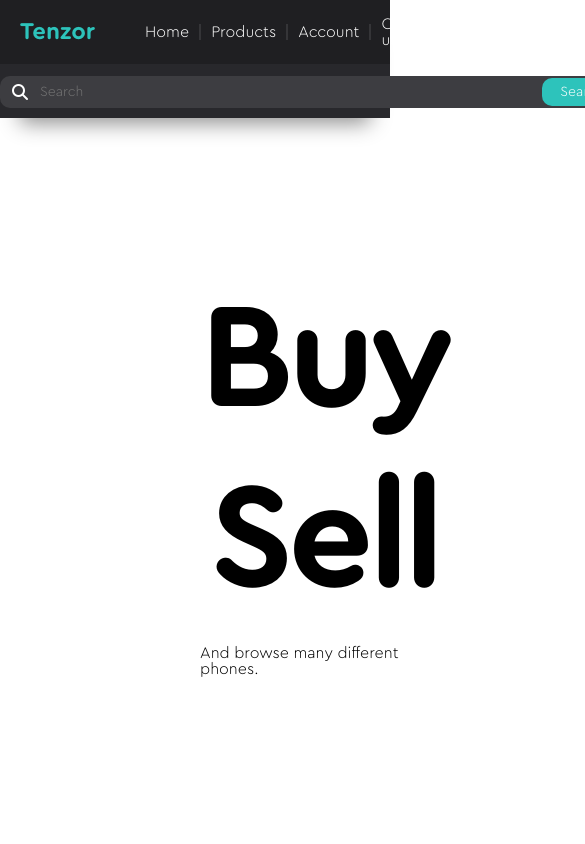
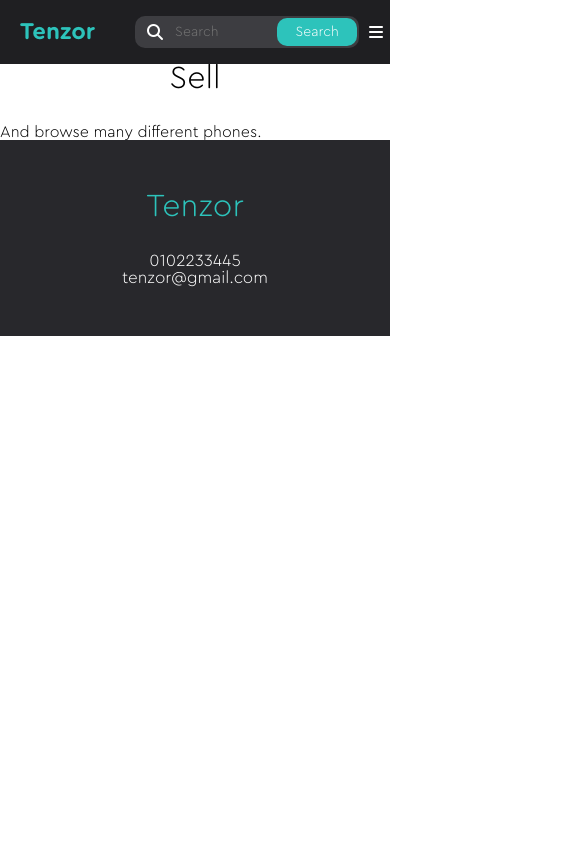
Before and after one commit to Ahmed275-Wael/tenzor, a React (Create React App) app in the folder Client/: page / in a window 390 px wide. Shown: the top 844 px of the page, 585 px wide, since content can reach past the window. Built offline with nearby package versions, Linux system fonts and the light colour scheme.

Commit message:
navbar media queries

```diff
--- a/Client/public/index.html
+++ b/Client/public/index.html
@@ -3,7 +3,8 @@
   <head>
     <meta charset="utf-8" />
     <link rel="icon" href="%PUBLIC_URL%/favicon.ico" />
-    <meta name="viewport" content="width=device-width, initial-scale=1" />
+    <meta http-equiv="X-UA-Compatible" content="IE=edge" />
+    <meta name="viewport" content="width=device-width, initial-scale=1.0" />
     <meta name="theme-color" content="#000000" />
     <!-- Font Awesome library -->
     <script
--- a/Client/src/App.js
+++ b/Client/src/App.js
@@ -1,7 +1,7 @@
 import "./App.css";
 import { BrowserRouter as Router, Route, Switch } from "react-router-dom";
 import { SkeletonTheme } from "react-loading-skeleton";
-import Main from "./pages/Main";
+import Home from "./pages/Home";
 import Products from "./pages/Products";
 import ViewProduct from "./pages/ViewProduct";
 import SignIn from "./pages/SignIn";
@@ -18,7 +18,7 @@
       <Router>
         <Switch>
           <Route exact path="/">
-            <Main />
+            <Home />
           </Route>
           <Route exact path="/products">
             <Products />
--- a/Client/src/components/Navbar.jsx
+++ b/Client/src/components/Navbar.jsx
@@ -7,10 +7,14 @@
   let history = useHistory();
   const [toggleAccount, setToggleAccount] = useState(false);
   const [toggleProfile, setToggleProfile] = useState(false);
+  const [toggleMobileMenu, setToggleMobileMenu] = useState(false);
   const { register, handleSubmit } = useForm();
 
   function onSubmit(data) {
     history.push(`/search=${data.name}`);
+  }
+  function onSubmitMobile(data) {
+    history.push(`/search=${data.nameMobile}`);
   }
 
   function accClick() {
@@ -25,20 +29,104 @@
     history.push("/");
     window.location.reload();
   }
+
+  function mobileMenuClick() {
+    setToggleMobileMenu((prevState) => !prevState);
+  }
   return (
     <nav>
+      {/* This is the sub menu for mobile screens */}
+      <div
+        className={
+          toggleMobileMenu
+            ? "toggled-mobile-submenu mobile-submenu"
+            : "mobile-submenu"
+        }
+      >
+        <i onClick={mobileMenuClick} className="fa-solid fa-xmark"></i>
+        {sessionStorage.getItem("user") && (
+          <>
+            <div className="profile-mobile">
+              <p>
+                Hello,{" "}
+                {JSON.parse(sessionStorage.getItem("user"))
+                  .firstName.charAt(0)
+                  .toUpperCase() +
+                  JSON.parse(sessionStorage.getItem("user")).firstName.slice(1)}
+              </p>
+              <div className="profile-mobile-links">
+                <ul>
+                  <li>
+                    <Link to="/profile">Profile</Link>
+                  </li>
+                  <li>
+                    <Link onClick={logoutOnClick} to="">
+                      Logout
+                    </Link>
+                  </li>
+                </ul>
+              </div>
+            </div>
+          </>
+        )}
+        <ul>
+          <li>
+            <Link to="/">Home</Link>
+          </li>
+          <li>
+            <Link to="/products">Products</Link>
+          </li>
+          {sessionStorage.getItem("user") && (
+            <li>
+              <Link to="/upload">
+                Upload &nbsp;
+                <i className="fa-solid fa-arrow-up-from-bracket fa-sm"></i>
+              </Link>
+            </li>
+          )}
+          <li>
+            <Link to="/contact">Contact us</Link>
+          </li>
+          {!sessionStorage.getItem("user") && (
+            <>
+              <li>
+                <Link to="/signin">Login</Link>
+              </li>
+              <li>
+                <Link to="signup">Register</Link>
+              </li>
+            </>
+          )}
+        </ul>
+      </div>
+      {/* ================================================== */}
+      {/* This is for normal screens */}
       <div className="top-nav">
         <div className="logo">
           <h2>Tenzor</h2>
           {/* <img src="../images/" alt="" /> */}
         </div>
         <ul className="main-links">
+          {/* Search doesnt work here!!!!!!! */}
+          <form id="mobile-form" onSubmit={handleSubmit(onSubmitMobile)}>
+            <label htmlFor="search-bar-mobile">
+              <i className="fa-solid fa-magnifying-glass"></i>
+            </label>
+            <input
+              {...register("nameMobile")}
+              id="search-bar-mobile"
+              type="text"
+              placeholder="Search"
+            />
+            <button type="submit">Search</button>
+          </form>
           <li>
             <Link to="/">Home</Link>
           </li>
           <li>
             <Link to="/products">Products</Link>
           </li>
+          {!sessionStorage.getItem("user") && (
             <li className="main-acc-click">
               <div id="acc-main" onClick={accClick}>
                 Account
@@ -60,6 +148,7 @@
                 </ul>
               </div>
             </li>
+          )}
           {sessionStorage.getItem("user") && (
             <li>
               <Link to="/upload">
@@ -71,19 +160,20 @@
           <li>
             <Link to="/contact">Contact us</Link>
           </li>
+          <li id="mobile-menu-toggle">
+            <i onClick={mobileMenuClick} className="fa-solid fa-bars"></i>
+          </li>
         </ul>
       </div>
       <div className="bottom-nav">
         {sessionStorage.getItem("user") && (
           <div className="profile">
             <p onClick={profileClick}>
-              Hello,{" "}
+              Hello,
               {JSON.parse(sessionStorage.getItem("user"))
                 .firstName.charAt(0)
                 .toUpperCase() +
-                JSON.parse(sessionStorage.getItem("user")).firstName.slice(
-                  1
-                )}{" "}
+                JSON.parse(sessionStorage.getItem("user")).firstName.slice(1)}
               <i className="fa-solid fa-chevron-down fa-xs"></i>
             </p>
             <ul className={toggleProfile ? "toggle-on" : "toggle-off"}>
@@ -99,7 +189,7 @@
             </ul>
           </div>
         )}
-        <form action="" onSubmit={handleSubmit(onSubmit)}>
+        <form onSubmit={handleSubmit(onSubmit)}>
           <label htmlFor="search-bar">
             <i className="fa-solid fa-magnifying-glass"></i>
           </label>
--- a/Client/src/components/styles/footer.css
+++ b/Client/src/components/styles/footer.css
@@ -15,24 +15,10 @@
 /* Mobile */
 
 @media (max-width: 767px) {
+  footer {
+    flex-direction: column;
+  }
+  footer .contact {
+    text-align: center;
+  }
 }
-
-/* Small Screens */
-
-@media (min-width: 768px) and (max-width: 991px) {
-}
-
-/* Medium Screens */
-
-@media (min-width: 992px) {
-}
-
-/* Large Screens */
-
-@media (min-width: 1200px) {
-}
-
-/* Custom */
-
-@media (max-width: 1199px) {
-}
--- a/Client/src/components/styles/landing.css
+++ b/Client/src/components/styles/landing.css
@@ -1,4 +1,4 @@
-.landing {
+/* .landing {
   height: calc(100vh - 118px);
   display: flex;
   justify-content: space-between;
@@ -14,4 +14,4 @@
   font-family: "cera round";
   font-size: 150px;
   font-weight: bold;
-}
+} */
--- a/Client/src/components/styles/navbar.css
+++ b/Client/src/components/styles/navbar.css
@@ -5,11 +5,11 @@
   padding: 0px 10px;
   transition: 0.3s;
 }
+.mobile-submenu {
+  display: none;
+}
 nav {
   color: white;
-  /* margin: 0 20px; */
-  /* position: absolute; */
-  /* padding: 0px 20px; */
 }
 nav .top-nav {
   position: fixed;
@@ -30,6 +30,12 @@
   display: flex;
   align-items: center;
   justify-content: center;
+}
+#mobile-menu-toggle {
+  display: none;
+}
+#mobile-form {
+  display: none;
 }
 nav .top-nav .main-links > li {
   transition: 0.3s;
@@ -185,3 +191,140 @@
 nav .bottom-nav .profile ul li a:hover {
   color: black;
 }
+
+/* Mobile */
+
+@media (max-width: 767px) {
+  .mobile-submenu {
+    position: fixed;
+    right: -770px;
+    top: 0;
+    width: 60vw;
+    display: flex;
+    flex-direction: column;
+    align-items: flex-start;
+    justify-content: flex-start;
+    background-color: rgba(0, 0, 0, 0.934);
+    padding: 20px;
+    min-height: 100vh;
+    z-index: 200;
+    transition: 0.3s;
+  }
+  .toggled-mobile-submenu {
+    right: 0;
+  }
+  .mobile-submenu > i {
+    font-size: 35px;
+    align-self: flex-end;
+    padding: 20px;
+  }
+  .mobile-submenu ul {
+    padding: 0;
+    list-style: none;
+    display: flex;
+    flex-direction: column;
+    align-items: flex-start;
+    gap: 20px;
+  }
+  .mobile-submenu > ul li:not(:last-child) {
+    border-bottom: 1px white solid;
+    width: 200px;
+    padding-bottom: 25px;
+  }
+  .mobile-submenu ul li a {
+    width: fit-content;
+    font-size: 20px;
+  }
+  .mobile-submenu ul li a:hover {
+    color: #2dc3bb;
+  }
+  .mobile-submenu .profile-mobile {
+    border-bottom: 1px solid white;
+    margin-bottom: 30px;
+    padding-bottom: 15px;
+    width: 230px;
+  }
+  .mobile-submenu .profile-mobile p {
+    font-size: 25px;
+  }
+  .mobile-submenu .profile-mobile ul {
+    display: flex;
+    padding: 20px 15px;
+    flex-direction: column;
+    justify-content: flex-start;
+    align-items: flex-start;
+  }
+  .mobile-submenu .profile-mobile ul li {
+    font-size: 20px;
+  }
+  nav .top-nav {
+    width: 100%;
+  }
+  nav .top-nav .main-links > li:not(:last-child) {
+    display: none;
+  }
+  #mobile-menu-toggle {
+    display: block;
+  }
+  #mobile-form {
+    display: block;
+    margin-right: 10px;
+    background-color: #3d3d41;
+    padding: 2px;
+    border-radius: 10px;
+    display: flex;
+    justify-content: space-between;
+    align-items: center;
+    margin-left: auto;
+  }
+  #mobile-form i {
+    padding: 0px 10px;
+  }
+  #mobile-form button {
+    font-family: "cera round";
+    background-color: #2dc3bb;
+    font-size: 14px;
+    outline: none;
+    border: none;
+    color: white;
+    width: 80px;
+    padding: 7px;
+    border-radius: 10px;
+    cursor: pointer;
+    transition: 0.3s;
+  }
+  #mobile-form button:hover {
+    background-color: #2ab3ac;
+  }
+  #mobile-form i {
+    padding: 0px 10px;
+  }
+  #mobile-form input {
+    font-family: "cera round";
+    background-color: transparent;
+    font-size: 14px;
+    outline: none;
+    border: none;
+    width: 100px;
+    color: white;
+  }
+  #mobile-form button {
+    font-family: "cera round";
+    background-color: #2dc3bb;
+    font-size: 14px;
+    outline: none;
+    border: none;
+    color: white;
+    width: 80px;
+    padding: 7px;
+    border-radius: 10px;
+    cursor: pointer;
+    transition: 0.3s;
+  }
+  #mobile-form button:hover {
+    background-color: #2ab3ac;
+  }
+  nav .bottom-nav {
+    display: none;
+  }
+}
--- a/Client/src/pages/Main.jsx
+++ b/Client/src/pages/Home.jsx
@@ -3,7 +3,7 @@
 import Landing from "../components/Landing";
 import Navbar from "../components/Navbar";
 
-export default function Main() {
+export default function Home() {
   return (
     <>
       <Navbar />
--- a/Client/src/pages/page-style/products.css
+++ b/Client/src/pages/page-style/products.css
@@ -26,3 +26,25 @@
   font-weight: normal;
   font-size: 25px;
 }
+
+@media (max-width: 767px) {
+  .intro-pic {
+    padding: 100px 30px 10px 30px;
+    background-position: center;
+    height: 150px;
+    display: flex;
+    flex-direction: column;
+    justify-content: center;
+    align-items: center;
+  }
+  .intro-pic h1 {
+    color: white;
+    font-weight: normal;
+    font-size: 30px;
+  }
+  .intro-pic p {
+    color: white;
+    font-weight: normal;
+    font-size: 15px;
+  }
+}
```
Lines whose indentation alone changed are shown as unchanged.
